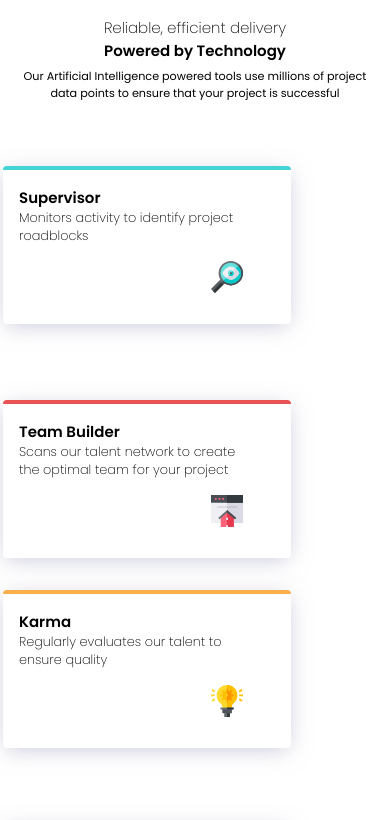
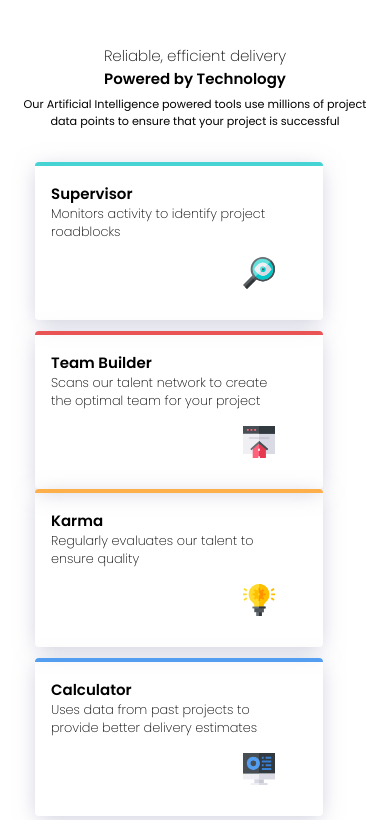
Before and after one commit to brhodes1825/four-card-feature-section, a plain HTML site: page index.html in a window 390 px wide. Shown: the top 820 px of the page. Drawn offline with Linux system fonts and the light colour scheme.

Commit message:
Update styles.css

```diff
--- a/styles.css
+++ b/styles.css
@@ -247,7 +247,7 @@ body {
 
 	.supervisor {
 		padding: 1rem;
-		margin: 2rem 0;
+		margin: 0 2rem;
 		box-shadow: 0;
 	}
 
@@ -275,7 +275,7 @@ body {
 
 	.team-builder {
 		padding: 1rem;
-		margin: 2rem 0;
+		margin: 0 2rem;
 		box-shadow: 0;
 	}
 
@@ -299,7 +299,7 @@ body {
 
 	.karma {
 		padding: 1rem;
-		margin: 2rem 0;
+		margin: 0 2rem;
 		box-shadow: 0;
 	}
 
@@ -323,7 +323,7 @@ body {
 
 	.calculator {
 		padding: 1rem;
-		margin: 2rem 0;
+		margin: 0 2rem;
 		box-shadow: 0;
 	}
 
```
